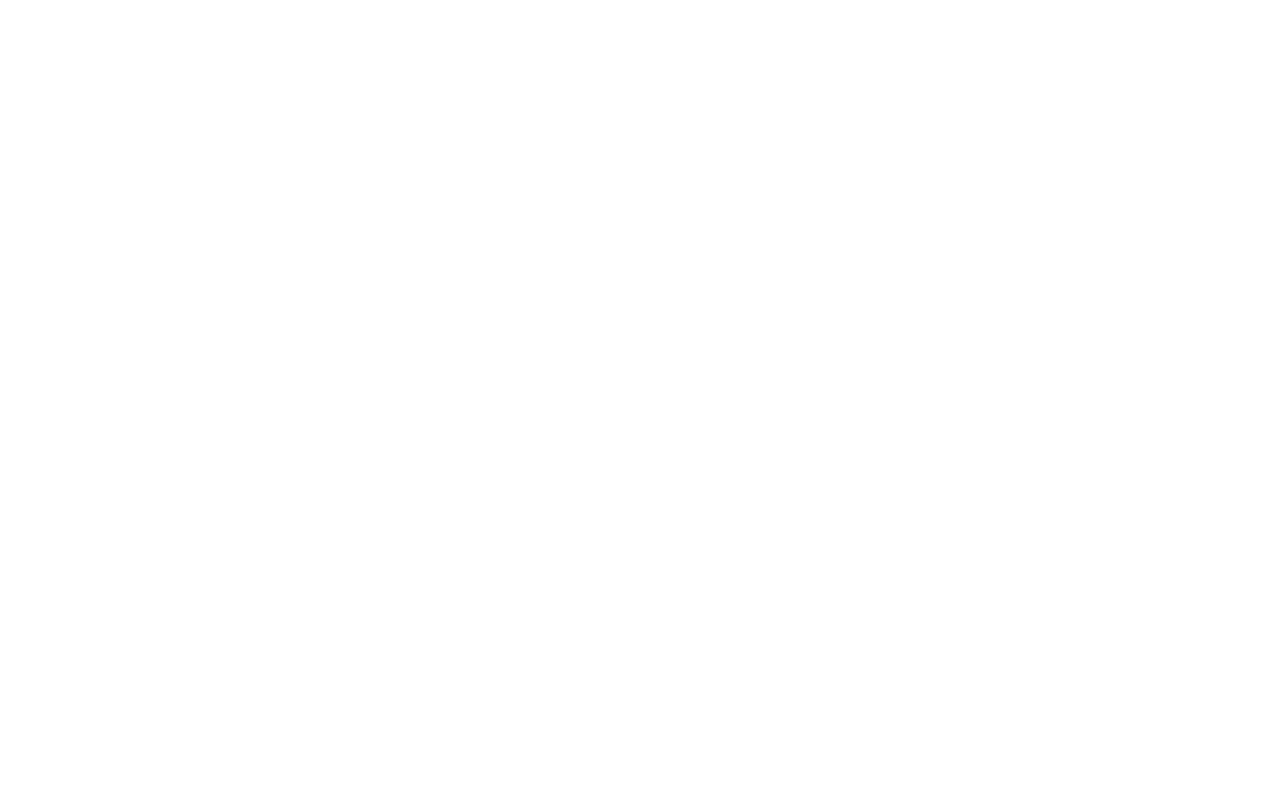
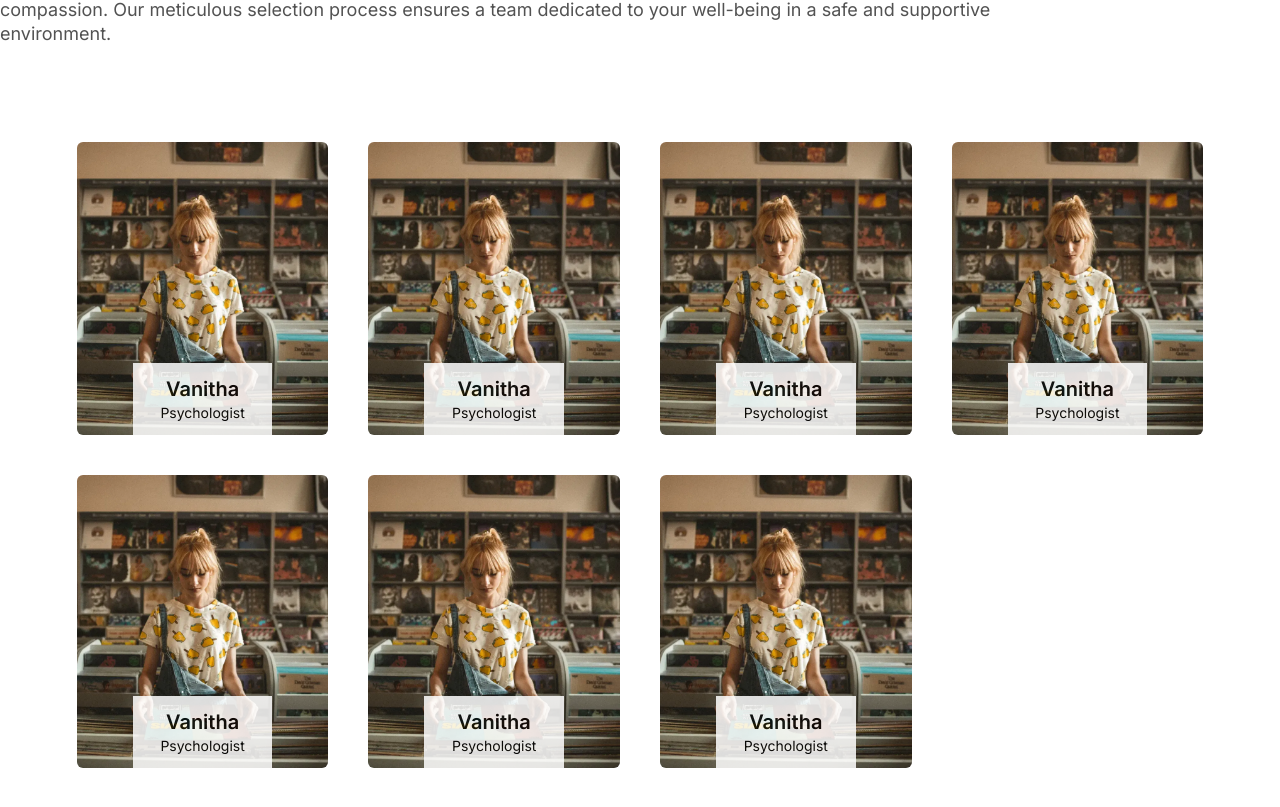
Before and after one commit to Bharat-bhandari/AsmiHealthApp, a React (Vite) app: page /counselors in a window 1280 px wide. Shown: the part 431-1238 px from the top of the page. Before the commit the page ends 800 px from the top, so only its background shows below. Built offline with nearby package versions, Linux system fonts and the light colour scheme.

Commit message:
style counsellors page

```diff
--- a/src/pages/CounselorPage.jsx
+++ b/src/pages/CounselorPage.jsx
@@ -1,7 +1,129 @@
 import React from "react";
 
+import img1 from "../assets/image/img1.png";
+
 const CounselorPage = () => {
-  return <div>CounselorPage</div>;
+  return (
+    <div className="container py-[5%] mx-auto">
+      <div className="w-full mx-auto max-w-7xl">
+        <div className="w-full max-w-5xl mt-32">
+          <div className="px-2 py-1 mb-4 border border-solid rounded-md border-neutral-900 max-w-fit">
+            Counsellors
+          </div>
+          <h1 className="text-6xl font-semibold text-neutral-900 leading-[1.1] mb-6">
+            Meet Our Counsellors
+          </h1>
+          <p className="mb-24">
+            At Asmi's Mental Health Counselor page, our psychologists possess a
+            unique blend of clinical expertise and genuine compassion. Our
+            meticulous selection process ensures a team dedicated to your
+            well-being in a safe and supportive environment.
+          </p>
+        </div>
+
+        <div className="grid w-full grid-cols-4 gap-10 mx-auto px-[6%]">
+          <div className="relative overflow-hidden rounded-md">
+            <img
+              src={img1}
+              alt="Counselor 1"
+              className="object-cover w-full overflow-hidden transition-transform duration-700 transform hover:scale-105"
+            />
+            <div className="absolute bottom-0 flex items-center justify-center h-[4.5rem] p-4 bg-white opacity-85 inset-x-14">
+              {/* Content inside the box */}
+              <div className="text-center">
+                <h1 className="text-xl font-semibold">Vanitha</h1>
+                <h2 className="text-sm">Psychologist</h2>
+              </div>
+            </div>
+          </div>
+          <div className="relative overflow-hidden rounded-md">
+            <img
+              src={img1}
+              alt="Counselor 1"
+              className="object-cover w-full overflow-hidden transition-transform duration-700 transform hover:scale-105"
+            />
+            <div className="absolute bottom-0 flex items-center justify-center h-[4.5rem] p-4 bg-white opacity-85 inset-x-14">
+              {/* Content inside the box */}
+              <div className="text-center">
+                <h1 className="text-xl font-semibold">Vanitha</h1>
+                <h2 className="text-sm">Psychologist</h2>
+              </div>
+            </div>
+          </div>
+          <div className="relative overflow-hidden rounded-md">
+            <img
+              src={img1}
+              alt="Counselor 1"
+              className="object-cover w-full overflow-hidden transition-transform duration-700 transform hover:scale-105"
+            />
+            <div className="absolute bottom-0 flex items-center justify-center h-[4.5rem] p-4 bg-white opacity-85 inset-x-14">
+              {/* Content inside the box */}
+              <div className="text-center">
+                <h1 className="text-xl font-semibold">Vanitha</h1>
+                <h2 className="text-sm">Psychologist</h2>
+              </div>
+            </div>
+          </div>
+          <div className="relative overflow-hidden rounded-md">
+            <img
+              src={img1}
+              alt="Counselor 1"
+              className="object-cover w-full overflow-hidden transition-transform duration-700 transform hover:scale-105"
+            />
+            <div className="absolute bottom-0 flex items-center justify-center h-[4.5rem] p-4 bg-white opacity-85 inset-x-14">
+              {/* Content inside the box */}
+              <div className="text-center">
+                <h1 className="text-xl font-semibold">Vanitha</h1>
+                <h2 className="text-sm">Psychologist</h2>
+              </div>
+            </div>
+          </div>
+          <div className="relative overflow-hidden rounded-md">
+            <img
+              src={img1}
+              alt="Counselor 1"
+              className="object-cover w-full overflow-hidden transition-transform duration-700 transform hover:scale-105"
+            />
+            <div className="absolute bottom-0 flex items-center justify-center h-[4.5rem] p-4 bg-white opacity-85 inset-x-14">
+              {/* Content inside the box */}
+              <div className="text-center">
+                <h1 className="text-xl font-semibold">Vanitha</h1>
+                <h2 className="text-sm">Psychologist</h2>
+              </div>
+            </div>
+          </div>
+          <div className="relative overflow-hidden rounded-md">
+            <img
+              src={img1}
+              alt="Counselor 1"
+              className="object-cover w-full overflow-hidden transition-transform duration-700 transform hover:scale-105"
+            />
+            <div className="absolute bottom-0 flex items-center justify-center h-[4.5rem] p-4 bg-white opacity-85 inset-x-14">
+              {/* Content inside the box */}
+              <div className="text-center">
+                <h1 className="text-xl font-semibold">Vanitha</h1>
+                <h2 className="text-sm">Psychologist</h2>
+              </div>
+            </div>
+          </div>
+          <div className="relative overflow-hidden rounded-md">
+            <img
+              src={img1}
+              alt="Counselor 1"
+              className="object-cover w-full overflow-hidden transition-transform duration-700 transform hover:scale-105"
+            />
+            <div className="absolute bottom-0 flex items-center justify-center h-[4.5rem] p-4 bg-white opacity-85 inset-x-14">
+              {/* Content inside the box */}
+              <div className="text-center">
+                <h1 className="text-xl font-semibold">Vanitha</h1>
+                <h2 className="text-sm">Psychologist</h2>
+              </div>
+            </div>
+          </div>
+        </div>
+      </div>
+    </div>
+  );
 };
 
 export default CounselorPage;
```
